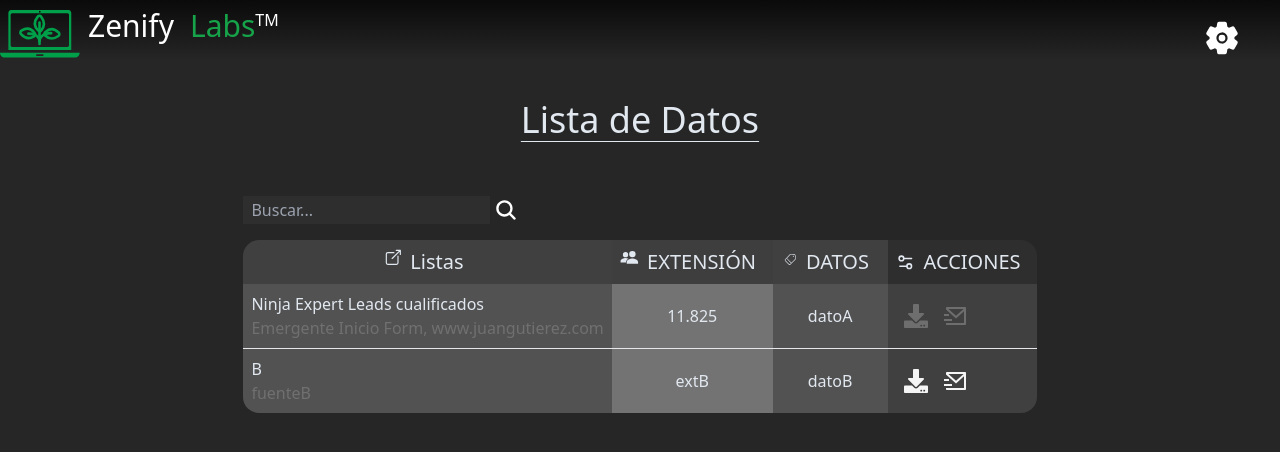
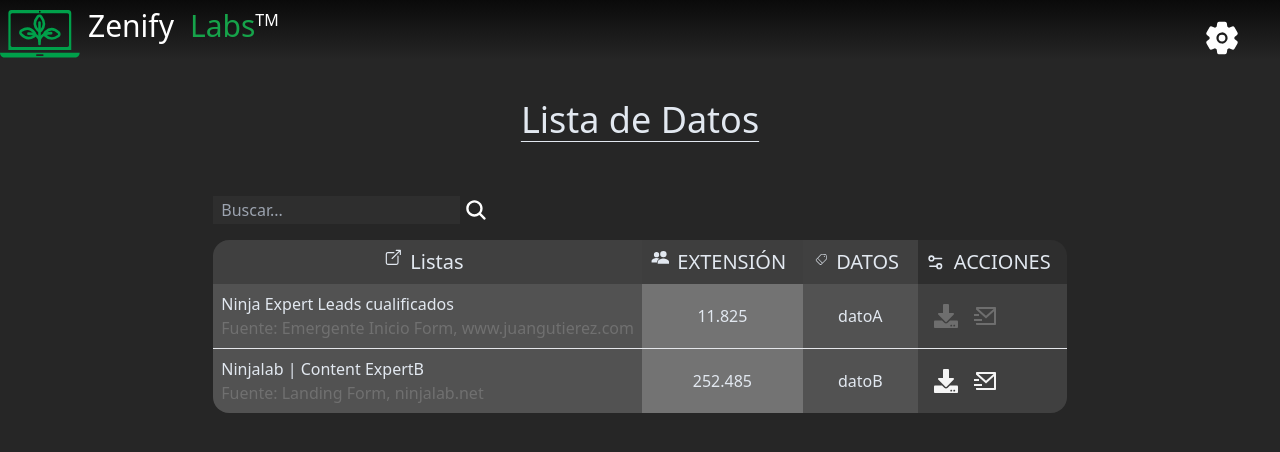
Before and after one commit to gonlla8777/Zenify-Labs, a React (Vite) app: page /datalist in a window 1280 px wide. Shown: the top 452 px of the page. Built offline with nearby package versions, Linux system fonts and the light colour scheme.

Commit message:
combio en objeto

```diff
--- a/src/assets/CustomTable .jsx
+++ b/src/assets/CustomTable .jsx
@@ -23,8 +23,8 @@ const CustomTable = ({ data }) => {
         Cell: ({ row }) => (
           <>
             <div>{row.original.lista}</div>
-            <div className=" text-neutral-500/90 text-left">
-              {row.original.fuente}
+            <div className=" text-neutral-500/90 text-left truncate">
+              Fuente: {row.original.fuente}
             </div>
           </>
         ),
--- a/src/page/DataList.jsx
+++ b/src/page/DataList.jsx
@@ -14,9 +14,9 @@ const DataList = () => {
       },
     },
     {
-      lista: "B",
-      fuente: "fuenteB",
-      extension: "extB",
+      lista: "Ninjalab | Content ExpertB",
+      fuente: "Landing Form, ninjalab.net",
+      extension: "252.485",
       datos: "datoB",
       acciones: {
         download: true,
```
